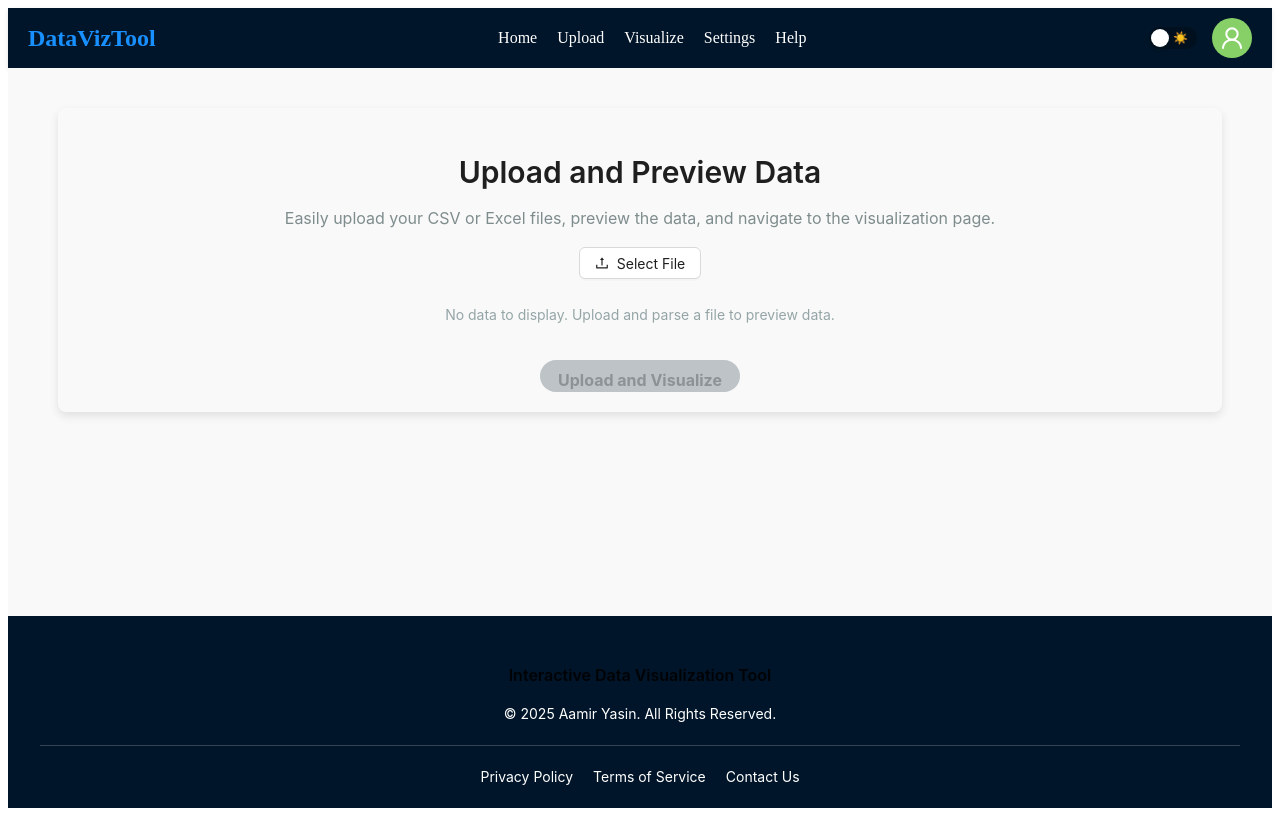
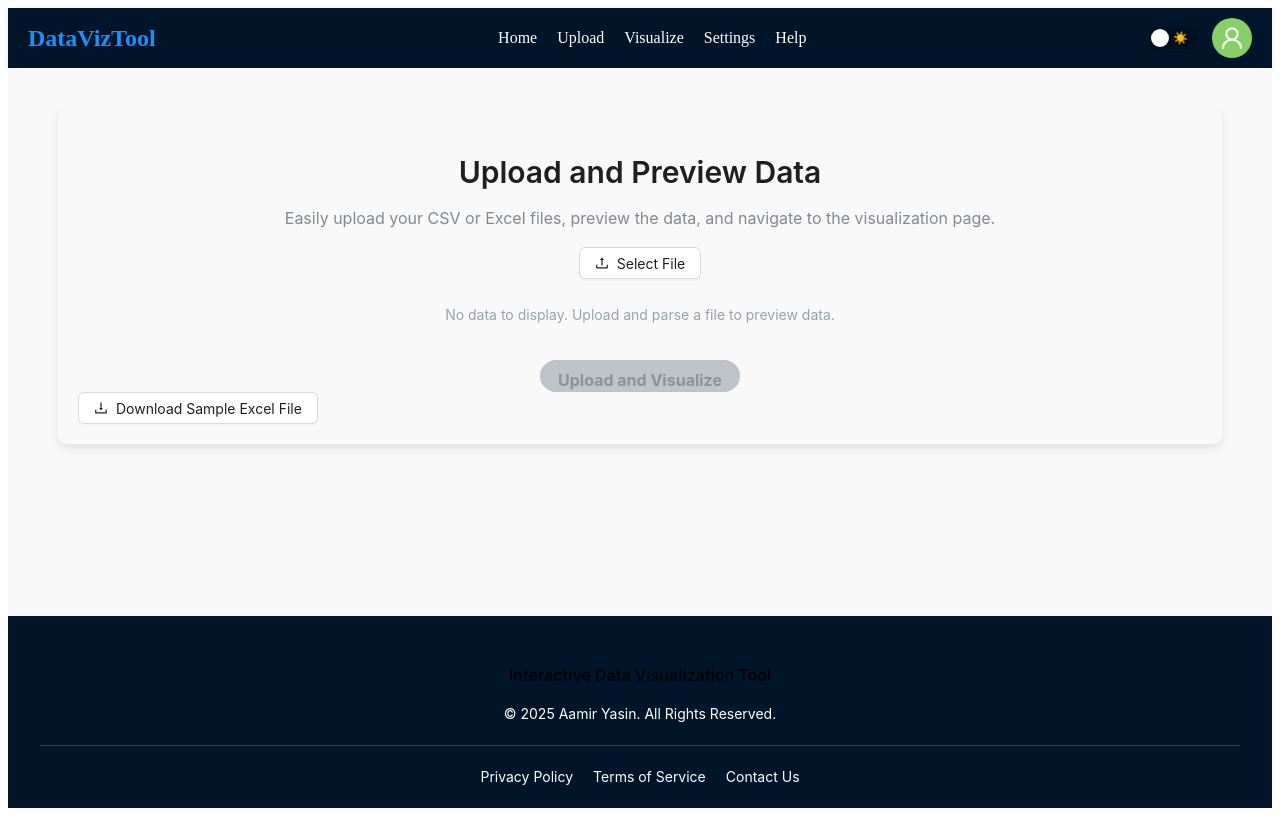
Before and after one commit to aamir910/visualization-tool-react_typescript, a React (Vite) app in the folder react/my-app/: page /upload in a window 1280 px wide. Built offline with nearby package versions, Linux system fonts and the light colour scheme.

Commit message:
upload the sample file there

```diff
--- /dev/null
+++ b/react/my-app/src/components/DownloadSampleButton.tsx
@@ -0,0 +1,29 @@
+import React from "react";
+import { Button } from "antd";
+import { DownloadOutlined } from "@ant-design/icons";
+
+const DownloadSampleButton: React.FC = () => {
+  const handleDownload = () => {
+    fetch("/sample_data.xlsx")
+      .then((response) => response.blob())
+      .then((blob) => {
+        const url = window.URL.createObjectURL(new Blob([blob]));
+        const link = document.createElement("a");
+        link.href = url;
+        link.setAttribute("download", "sample_data.xlsx");
+        document.body.appendChild(link);
+        link.click();
+        link.parentNode?.removeChild(link);
+        window.URL.revokeObjectURL(url);
+      })
+      .catch(() => console.error("Failed to download file"));
+  };
+
+  return (
+    <Button icon={<DownloadOutlined />} onClick={handleDownload} type="default">
+      Download Sample Excel File
+    </Button>
+  );
+};
+
+export default DownloadSampleButton;
--- a/react/my-app/src/components/UploadPage.tsx
+++ b/react/my-app/src/components/UploadPage.tsx
@@ -6,6 +6,7 @@ import { parseCSVFile } from "./parseFile";
 import { useDispatch } from "react-redux";
 
 import "./styles/UploadPage.css"; // Import the custom CSS file
+import DownloadSampleButton from "./DownloadSampleButton";
 
 const { Title, Paragraph } = Typography;
 
@@ -140,6 +141,7 @@ const UploadPage: React.FC = () => {
             pagination={{ pageSize: 5 }}
             className="data-table"
           />
+
         ) : (
           <Paragraph className="no-data">No data to display. Upload and parse a file to preview data.</Paragraph>
         )}
@@ -153,6 +155,7 @@ const UploadPage: React.FC = () => {
       >
         Upload and Visualize
       </Button>
+      <DownloadSampleButton/>
     </div>
   );
 };
--- a/react/my-app/src/components/styles/UploadPage.css
+++ b/react/my-app/src/components/styles/UploadPage.css
@@ -34,6 +34,8 @@
   margin-top: 20px;
   display: flex;
   justify-content: center;
+  overflow-x: auto;
+  overflow-y: auto;
 }
 
 /* No data message */
@@ -48,7 +50,7 @@
   background-color: #ffffff;
   border-radius: 8px;
   width: 100%;
-  overflow: hidden;
+  overflow: auto;
 }
 
 /* Upload button styling */
```
Also changed, not shown: 1 other file (tests, documents, lock files or other folders).
